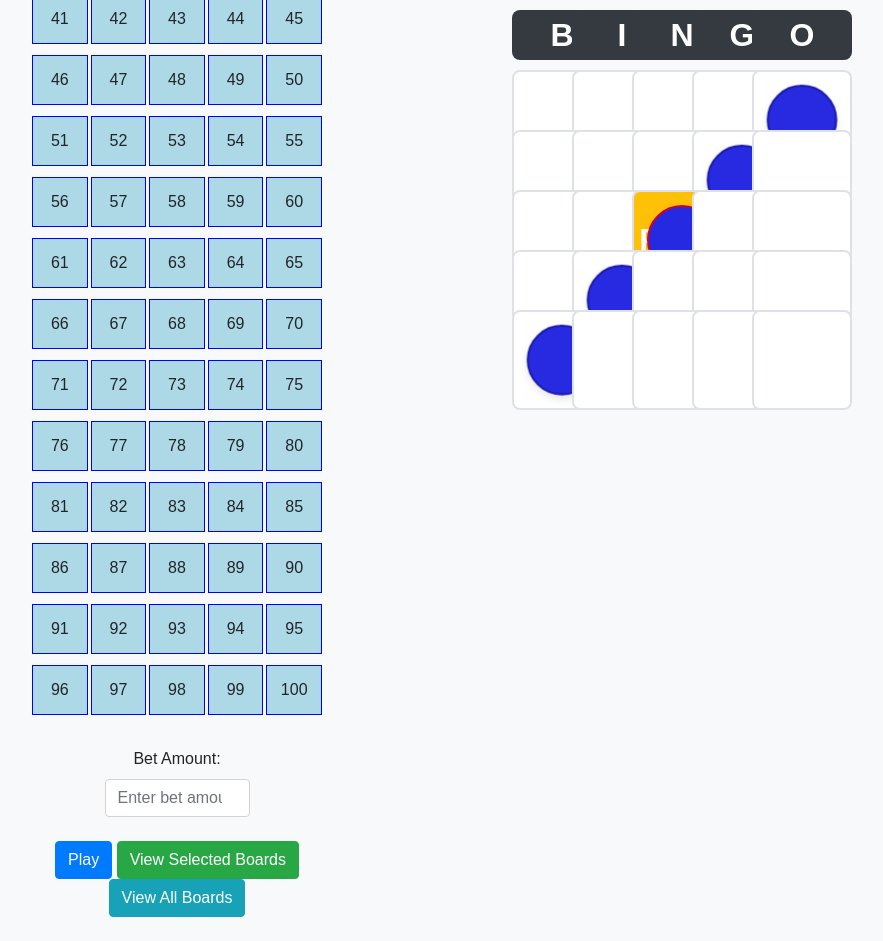
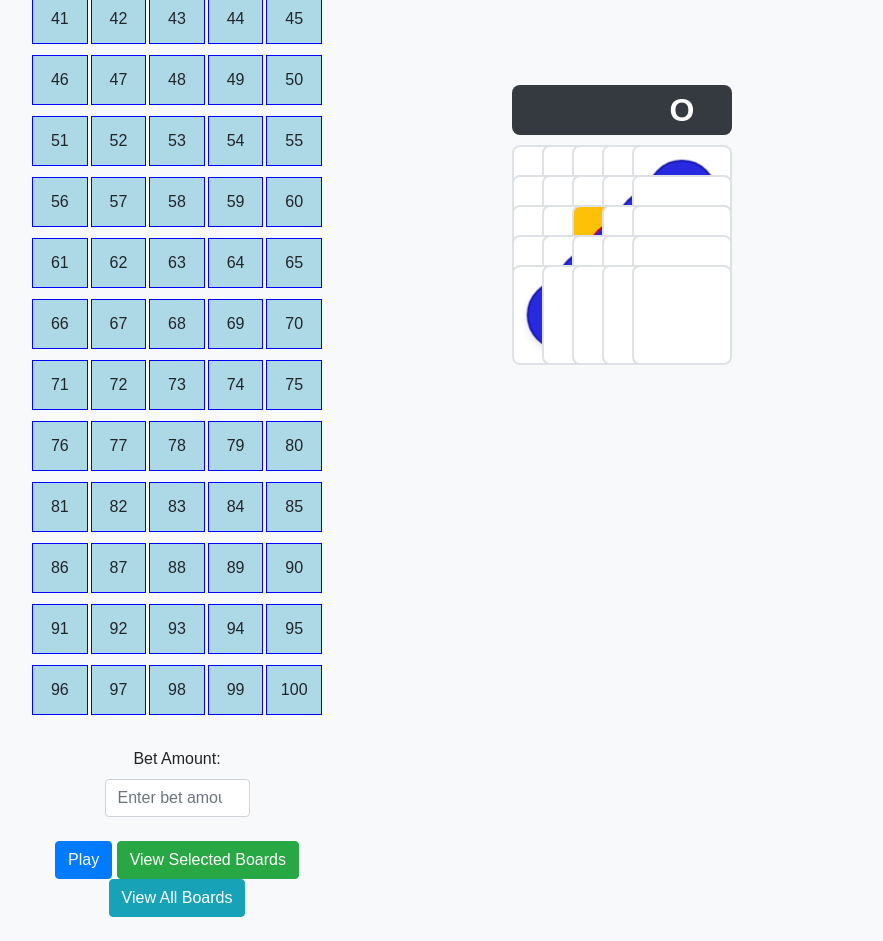
Before and after one commit to Friends7Boss/friends_bingo, a plain HTML site: page index.html in a window 1280 px wide. Shown: the whole page, without its empty margins (143-1026 px from the left). Drawn offline with nearby package versions, Linux system fonts and the light colour scheme.

Commit message:
Update style.css

```diff
--- a/style.css
+++ b/style.css
@@ -11,8 +11,8 @@ body {
 
 .grid-container {
     display: grid;
-    grid-template-columns: repeat(5, 50px);
-    grid-template-rows: 50px repeat(5, 50px);
+    grid-template-columns: repeat(5, 20px);
+    grid-template-rows: 50px repeat(5, 20px);
     gap: 10px;
     margin-top: 20px;
 }
```
